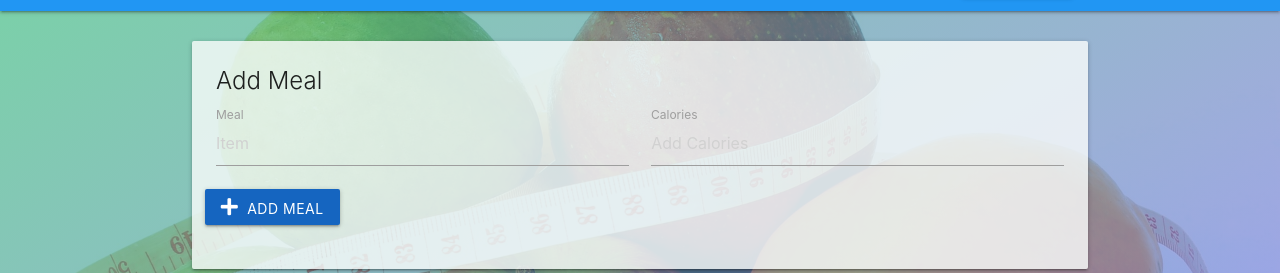
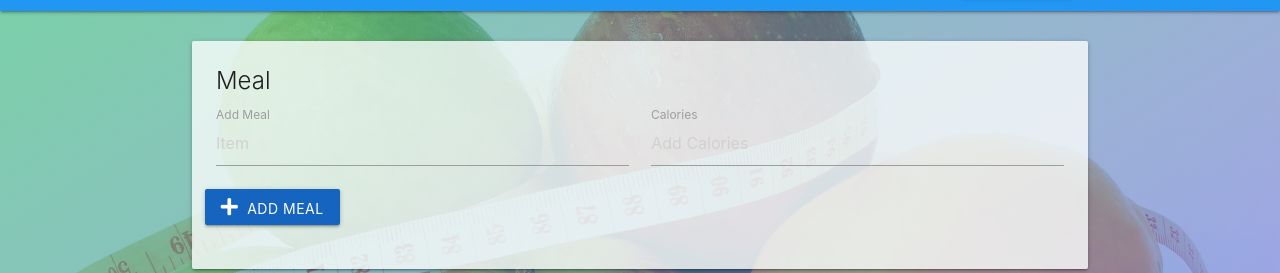
Before and after one commit to nickliliakides/CaloriesTracker, a plain HTML site: page index.html in a window 1280 px wide. Shown: the part 53-326 px from the top of the page. Drawn offline with nearby package versions, Linux system fonts and the light colour scheme.

Commit message:
Update index.html

```diff
--- a/index.html
+++ b/index.html
@@ -43,12 +43,12 @@
       <!-- Form Card -->
       <div class="card">
         <div class="card-content">
-          <span class="card-title">Add Meal</span>
+          <span class="card-title">Meal</span>
           <form class="col">
             <div class="row">
               <div class="input-field col s6">
                 <input type="text" id="item-name" placeholder="Item" />
-                <label for="item-name">Meal</label>
+                <label for="item-name">Add Meal</label>
               </div>
               <div class="input-field col s6">
                 <input
```
